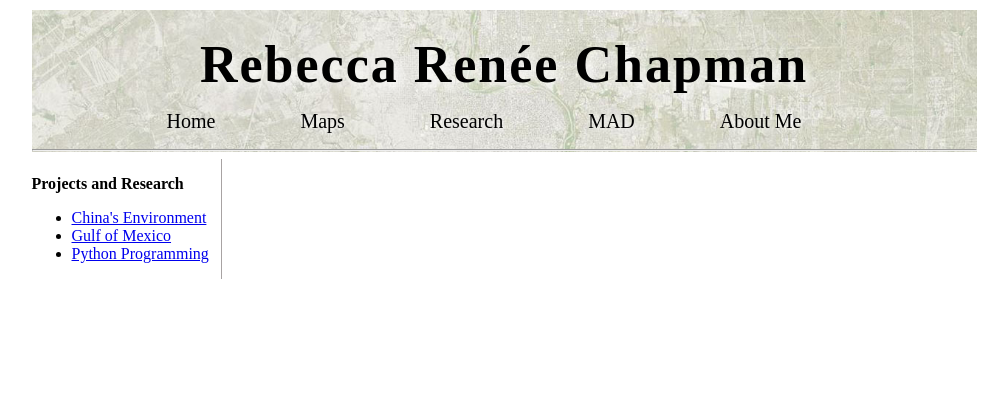
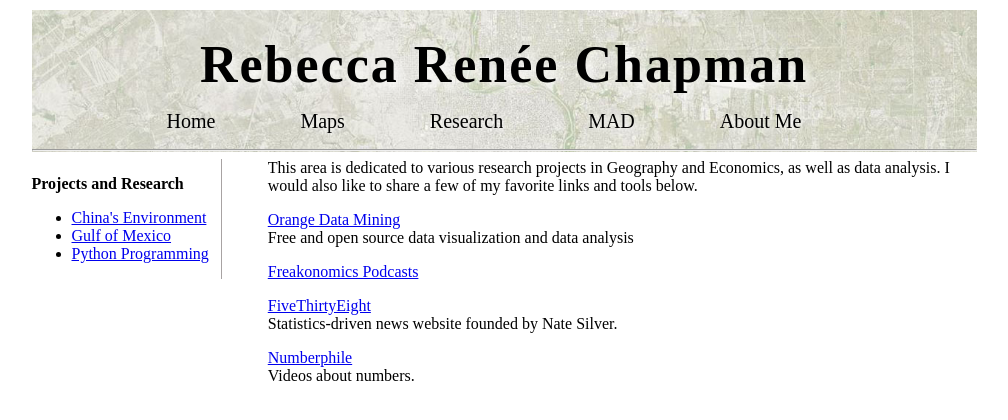
Before and after one commit to rebeccachapman/rebeccachapman.github.io, a Jekyll site: the page built from research.html, in a window 1280 px wide. Shown: the top 420 px of the page, without its empty margins (136-1144 px from the left). Built offline with Jekyll 4.4.1, drawn with Linux system fonts in a browser that asks for light colours.

Commit message:
Update research.html

```diff
--- a/research.html
+++ b/research.html
@@ -4,4 +4,17 @@ image_name: 'laredo'
 ---
 
 <div class="content">
+  This area is dedicated to various research projects in Geography and Economics, as well as data analysis. I would also like to share a few of my favorite links and tools below.
+
+<p><a href ="http://orange.biolab.si/">Orange Data Mining</a><br>
+  Free and open source data visualization and data analysis</p>
+
+<p><a href ="http://www.npr.org/podcasts/452538045/freakonomics-radio/">Freakonomics Podcasts<a><br>
+</p>
+
+<p><a href ="http://fivethirtyeight.com/">FiveThirtyEight<a><br>
+  Statistics-driven news website founded by Nate Silver.</p>
+
+<p><a href = "http://www.numberphile.com/">Numberphile<a><br>
+  Videos about numbers.</p>
 </div>
```
